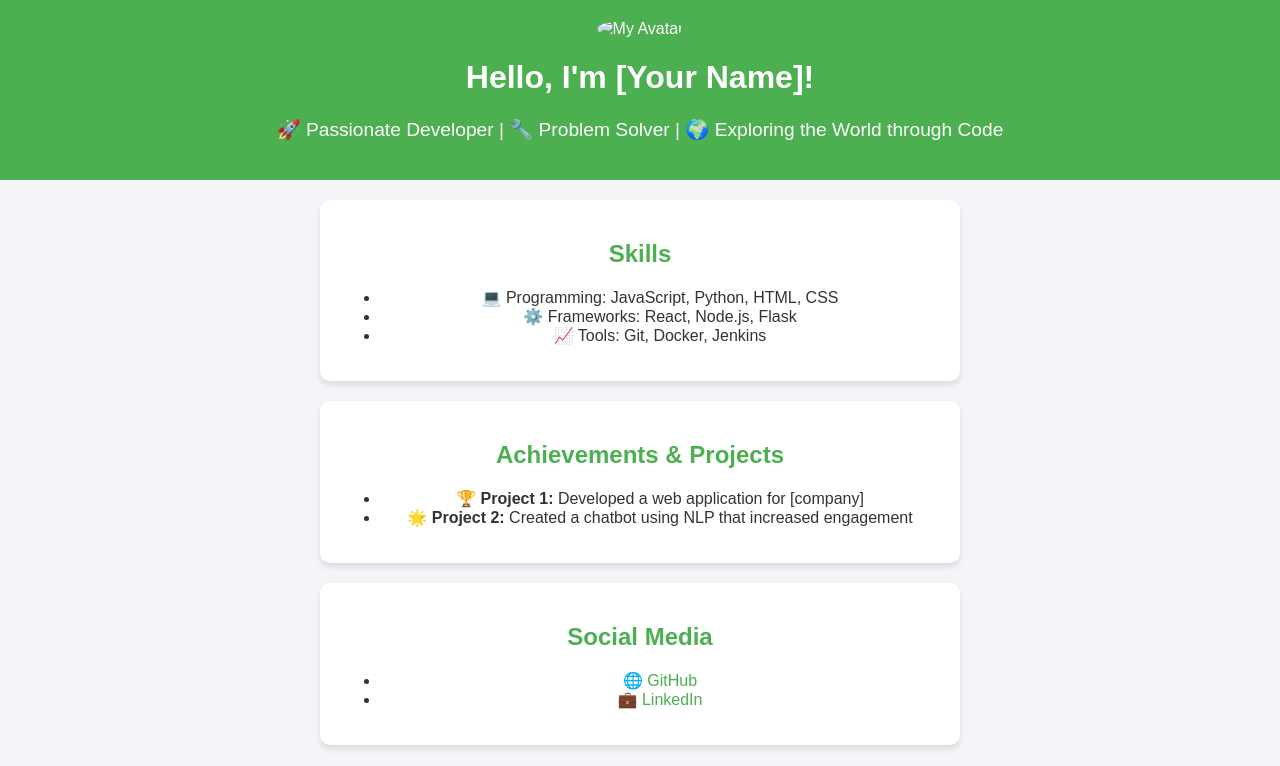
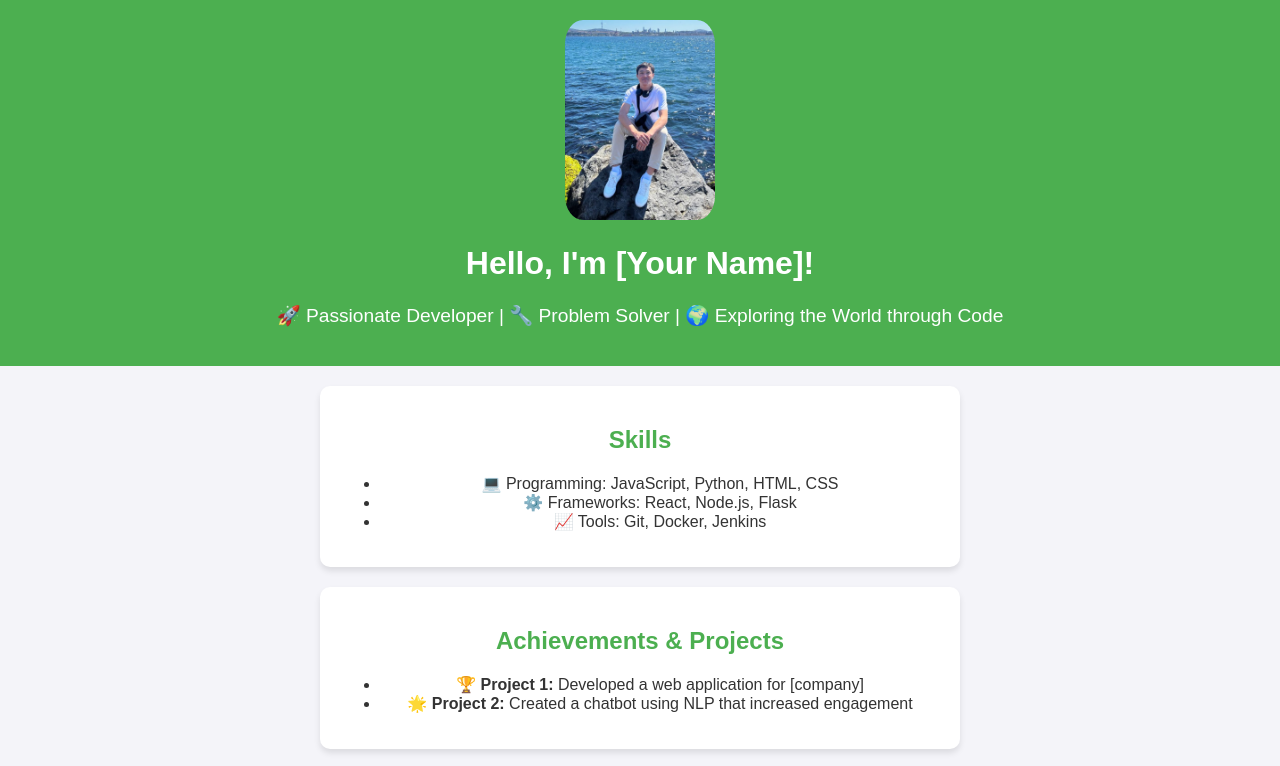
Before and after one commit to kanavnb/Portfolio, a plain HTML site: page index.html in a window 1280 px wide. Shown: the top 766 px of the page. Drawn offline with Linux system fonts and the light colour scheme.

Commit message:
Added photo

```diff
--- a/css/style.css
+++ b/css/style.css
@@ -13,9 +13,9 @@ header {
 }
 
 img.avatar {
-    border-radius: 50%;
+    border-radius: 12%;
     width: 150px;
-    height: 150px;
+    height: 200px;
 }
 
 .bio {
--- a/index.html
+++ b/index.html
@@ -5,11 +5,11 @@
     <meta name="viewport" content="width=device-width, initial-scale=1.0">
     <title>My CV</title>
     <link rel="stylesheet" href="css/style.css">
-    <link rel="icon" href="img/avatar.jpg">
+    <link rel="icon" href="img/90ce6bef-1484-431b-967c-0a726fbf1dff.jpg">
 </head>
 <body>
     <header>
-        <img src="img/avatar.jpg" alt="My Avatar" class="avatar">
+        <img src="img/c62e3c2e-3bcf-4641-a175-f0844b2cf134.jpg" alt="My Avatar" class="avatar">
         <h1>Hello, I'm [Your Name]!</h1>
         <p class="bio">🚀 Passionate Developer | 🔧 Problem Solver | 🌍 Exploring the World through Code</p>
     </header>
```
Also changed, not shown: img/90ce6bef-1484-431b-967c-0a726fbf1dff.jpg (added), img/c62e3c2e-3bcf-4641-a175-f0844b2cf134.jpg (added).
